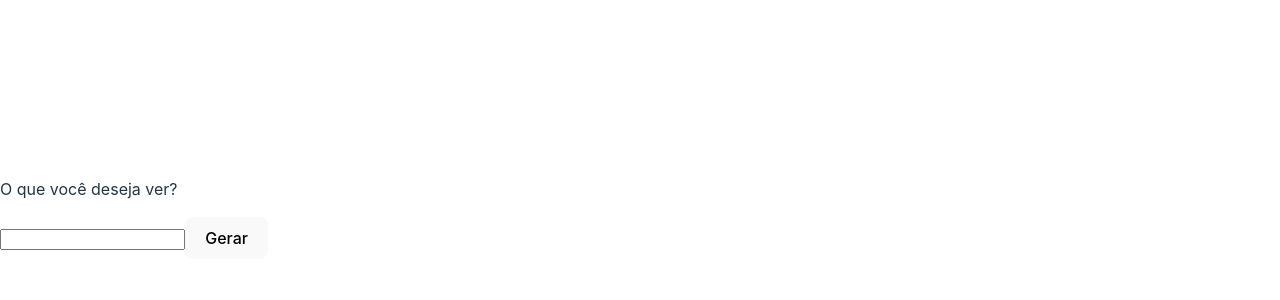
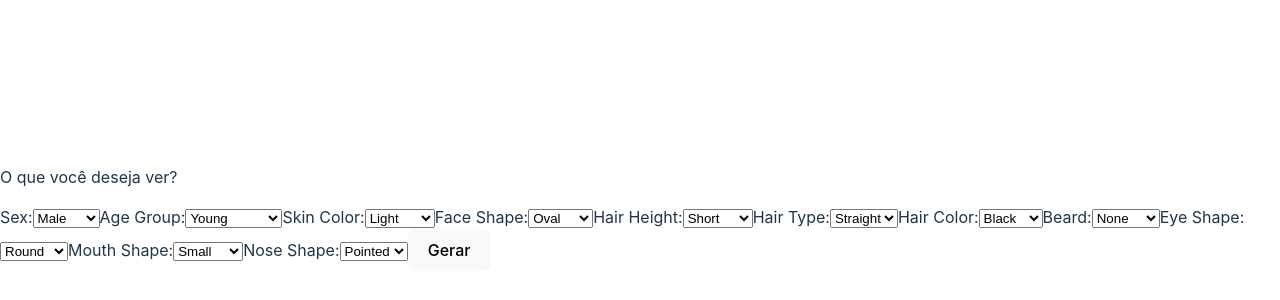
Before and after one commit to BernardoSsilva/Forenser, a React (Vite) app: page /faces in a window 1280 px wide. Shown: the part 190-490 px from the top of the page. Built offline with nearby package versions, Linux system fonts and the light colour scheme.

Commit message:
geração de imagens funcionando

```diff
--- a/src/pages/LogedHomePage/LogedHomePage.tsx
+++ b/src/pages/LogedHomePage/LogedHomePage.tsx
@@ -74,7 +74,7 @@ const LogedHomePage = () => {
                 <a href="/boletimocc">Boletim de ocorrência</a>
             </li>
             <li className='listField'>
-                <a href="#">Reconhecimento facial</a>
+                <a href="/faces">Reconhecimento facial</a>
             </li>
         </ul>
     </nav>
--- a/src/pages/geracao de faces/facesGenerationIndex.tsx
+++ b/src/pages/geracao de faces/facesGenerationIndex.tsx
@@ -1,34 +1,130 @@
-import React, { useRef, useState } from "react";
-import axios from "axios";
+import React, { useState } from "react";
+import OpenAI from "openai";
 
 const FacesGenerationIndex = () => {
   const [imageUrl, setImageUrl] = useState("");
-  const inputRef = useRef(null);
+  const [formValues, setFormValues] = useState({
+    sex: "",
+    age: "",
+    skinColor: "",
+    faceShape: "",
+    hairHeight: "",
+    beard: "",
+    hairColor: "",
+    eyeShape: "",
+    mouthShape: "",
+    noseShape: "",
+    hairType: ""
+  });
+
+  const openai = new OpenAI({
+    apiKey: "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",
+    dangerouslyAllowBrowser: true
+  });
 
   const imageGenerate = async () => {
     try {
-      const response = await axios.post("https://api.openai.com/v1/engines/dall-e-2/completions", {
-        // prompt: inputRef.current.value,
-        prompt: "Cat",
-        n: 1,
-        size: "1024x1024",
-      }, {
-        headers: {
-          "Content-Type": "application/json",
-          "Authorization": "Bearer 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",
-        }
-      });
+      const prompt = generatePrompt(formValues);
+      const image = await openai.images.generate({ model: "dall-e-3", prompt: `A realistic ${prompt}` });
 
-      setImageUrl(response.data.choices[0].text.trim());
+      console.log(image.data);
+      const imageUrl = image.data[0].url;
+      setImageUrl(imageUrl);
     } catch (error) {
       console.error(error);
     }
   };
 
+  const generatePrompt = (values) => {
+    const { sex, age, skinColor, faceShape, hairHeight, beard, hairColor, eyeShape, mouthShape, noseShape, hairType } = values;
+    return `${age} ${skinColor} ${sex} with ${hairColor} ${hairHeight} hair, ${eyeShape} eyes, ${faceShape} face, ${mouthShape} mouth, ${noseShape} nose, ${beard} beard, and ${hairType} hair type.`;
+  };
+
+  const handleSelectChange = (e) => {
+    const { id, value } = e.target;
+    setFormValues({ ...formValues, [id]: value });
+  };
+
   return (
     <div>
       <p>O que você deseja ver?</p>
-      <input type="text" ref={inputRef} />
+
+      <label htmlFor="sex" onChange={handleSelectChange} value={formValues.sex}>Sex:</label>
+  <select id="sex">
+    <option value="man">Male</option>
+    <option value="woman">Female</option>
+  </select>
+
+  <label htmlFor="age" onChange={handleSelectChange} value={formValues.age}>Age Group:</label>
+  <select id="age">
+    <option value="young">Young</option>
+    <option value="middle-aged">Middle-Aged</option>
+    <option value="elderly">Elderly</option>
+  </select>
+
+  <label htmlFor="skinColor" onChange={handleSelectChange} value={formValues.skinColor}>Skin Color:</label>
+  <select id="skinColor">
+    <option value="light">Light</option>
+    <option value="medium">Medium</option>
+    <option value="dark">Dark</option>
+  </select>
+
+  <label htmlFor="faceShape" onChange={handleSelectChange} value={formValues.faceShape}>Face Shape:</label>
+  <select id="faceShape">
+    <option value="oval">Oval</option>
+    <option value="round">Round</option>
+    <option value="square">Square</option>
+  </select>
+
+  <label htmlFor="hairHeight" onChange={handleSelectChange} value={formValues.hairHeight}>Hair Height:</label>
+  <select id="hairHeight">
+    <option value="short">Short</option>
+    <option value="medium">Medium</option>
+    <option value="long">Long</option>
+  </select>
+
+  <label htmlFor="hairType" onChange={handleSelectChange} value={formValues.hairType}>Hair Type:</label>
+  <select id="hairType">
+    <option value="straight">Straight</option>
+    <option value="wavy">Wavy</option>
+    <option value="curly">Curly</option>
+  </select>
+
+  <label htmlFor="hairColor" onChange={handleSelectChange} value={formValues.hairColor}>Hair Color:</label>
+  <select id="hairColor">
+    <option value="black">Black</option>
+    <option value="brown">Brown</option>
+    <option value="blonde">Blonde</option>
+    <option value="red">Red</option>
+  </select>
+
+  <label htmlFor="beard" onChange={handleSelectChange} value={formValues.beard}>Beard:</label>
+  <select id="beard">
+    <option value="none">None</option>
+    <option value="stubble">Stubble</option>
+    <option value="full">Full</option>
+  </select>
+
+  <label htmlFor="eyeShape" onChange={handleSelectChange} value={formValues.eyeShape}>Eye Shape:</label>
+  <select id="eyeShape">
+    <option value="round">Round</option>
+    <option value="almond">Almond</option>
+  </select>
+
+  <label htmlFor="mouthShape" onChange={handleSelectChange} value={formValues.mouthShape}>Mouth Shape:</label>
+  <select id="mouthShape">
+    <option value="small">Small</option>
+    <option value="medium">Medium</option>
+    <option value="large">Large</option>
+  </select>
+
+  <label htmlFor="noseShape" onChange={handleSelectChange} value={formValues.noseShape}>Nose Shape:</label>
+  <select id="noseShape">
+    <option value="pointed">Pointed</option>
+    <option value="flat">Flat</option>
+    <option value="wide">Wide</option>
+  </select>
+
       <button onClick={imageGenerate}>Gerar</button>
       {imageUrl && <img src={imageUrl} alt="Imagem gerada" />}
     </div>
```
